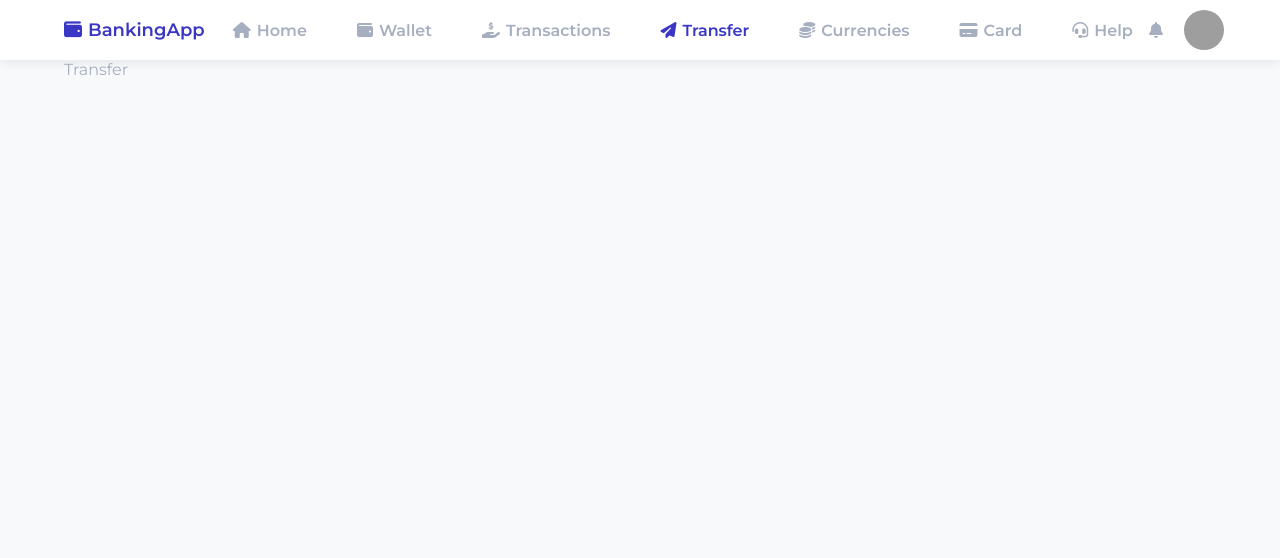
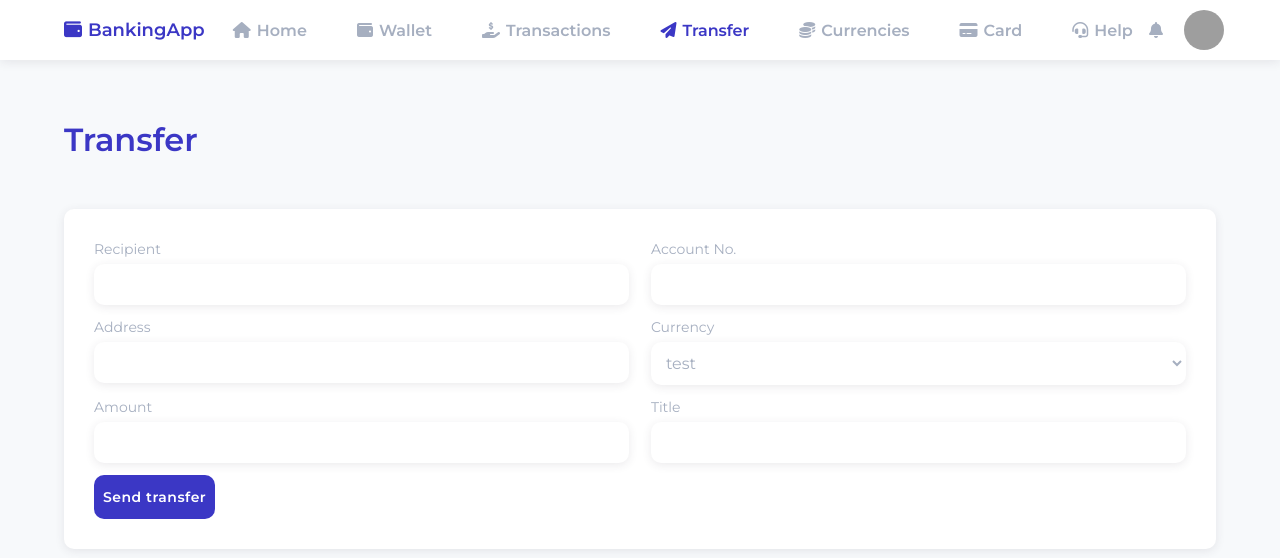
Before and after one commit to MiloszBaranskiDev/BankingApp, a React (Create React App) app: page /transfer in a window 1280 px wide. Shown: the top 558 px of the page. Built offline with nearby package versions, Linux system fonts and the light colour scheme; grey boxes are pictures that could not be loaded.

Commit message:
working on Transfer view

```diff
--- a/src/elements/Profile/ImageButtons.tsx
+++ b/src/elements/Profile/ImageButtons.tsx
@@ -7,7 +7,7 @@ const StyledImageButtons = styled.div`
   @media (min-width: ${(props) => props.theme.breakpoints.tablet}) {
     flex-direction: row;
   }
-  a {
+  button {
     display: inline-block;
     &:last-child {
       margin-top: 10px;
@@ -24,8 +24,8 @@ const StyledImageButtons = styled.div`
 const ImageButtons: React.FC = () => {
   return (
     <StyledImageButtons>
-      <StyledButton role="button">Upload new photo</StyledButton>
-      <StyledButton role="button">Remove</StyledButton>
+      <StyledButton as="button">Upload new photo</StyledButton>
+      <StyledButton as="button">Remove</StyledButton>
     </StyledImageButtons>
   );
 };
--- a/src/elements/layout/StyledButton.ts
+++ b/src/elements/layout/StyledButton.ts
@@ -3,10 +3,12 @@ import styled from "styled-components";
 const StyledButton = styled.a`
   color: white;
   cursor: pointer;
+  user-select: none;
   display: block;
   text-align: center;
   letter-spacing: 0.5px;
   padding: 13px 9px;
+  border: none;
   transition: border-radius 0.3s;
   background-color: ${(props) => props.theme.colors.main};
   border-radius: ${(props) => props.theme.radius};
--- /dev/null
+++ b/src/elements/layout/StyledSelect.ts
@@ -0,0 +1,19 @@
+import styled from "styled-components";
+
+const StyledSelect = styled.select`
+  display: block;
+  border: none;
+  padding: 10px;
+  outline: none;
+  border: 1px solid transparent;
+  width: 100%;
+  cursor: pointer;
+  transition: border-color 0.3s;
+  box-shadow: ${(props) => props.theme.shadow};
+  border-radius: ${(props) => props.theme.radius};
+  background-color: ${(props) => props.theme.colors.bgc};
+  color: ${(props) => props.theme.colors.typography_dark};
+  font-size: ${(props) => props.theme.typography.size_normal};
+`;
+
+export default StyledSelect;
--- a/src/parts/Profile/UserFields.tsx
+++ b/src/parts/Profile/UserFields.tsx
@@ -20,14 +20,14 @@ const StyledUserFields = styled.div`
   }
 `;
 
-interface FieldsInterface {
+interface IFields {
   label: string;
   type: string;
   value: string | number;
 }
 
 const UserFields: React.FC = () => {
-  const fields: FieldsInterface[] = [
+  const fields: IFields[] = [
     {
       label: "Login",
       type: "string",
--- /dev/null
+++ b/src/parts/Transfer/Form.tsx
@@ -0,0 +1,92 @@
+import styled from "styled-components";
+import StyledLabel from "elements/layout/StyledLabel";
+import StyledInput from "elements/layout/StyledInput";
+import StyledSelect from "elements/layout/StyledSelect";
+import StyledButton from "elements/layout/StyledButton";
+
+const StyledForm = styled.form`
+  margin-top: 30px;
+  box-shadow: ${(props) => props.theme.shadow};
+  border-radius: ${(props) => props.theme.radius};
+  background-color: ${(props) => props.theme.colors.bgc};
+  padding: ${(props) => props.theme.tilePadding};
+  @media (min-width: ${(props) => props.theme.breakpoints.tablet}) {
+    display: flex;
+    flex-wrap: wrap;
+    justify-content: space-between;
+    .transferField {
+      flex-basis: 49%;
+    }
+  }
+  .transferField {
+    margin-bottom: 12px;
+  }
+`;
+
+interface IFields {
+  label: string;
+  type: string;
+  isSelect?: boolean;
+}
+
+const Form: React.FC = () => {
+  const fields: IFields[] = [
+    {
+      label: "Recipient",
+      type: "string",
+    },
+    {
+      label: "Account No.",
+      type: "string",
+    },
+    {
+      label: "Address",
+      type: "string",
+    },
+    {
+      label: "Currency",
+      isSelect: true,
+      type: null as any,
+    },
+    {
+      label: "Amount",
+      type: "number",
+    },
+    {
+      label: "Title",
+      type: "string",
+    },
+  ];
+
+  const handleSubmit = (e: React.FormEvent<HTMLFormElement>) => {
+    e.preventDefault();
+    console.log("click");
+  };
+
+  return (
+    <StyledForm onSubmit={(e) => handleSubmit(e)}>
+      {fields.map((field) => (
+        <div className="transferField" key={field.label}>
+          <StyledLabel htmlFor={field.label.toLowerCase()}>
+            {field.label}
+          </StyledLabel>
+          {!field.isSelect ? (
+            <StyledInput id={field.label.toLowerCase()} type={field.type} />
+          ) : (
+            <StyledSelect id={field.label.toLowerCase()}>
+              <option value="test">test</option>
+            </StyledSelect>
+          )}
+        </div>
+      ))}
+      <StyledButton as={"button"} type="submit">
+        Send transfer
+      </StyledButton>
+    </StyledForm>
+  );
+};
+
+export default Form;
+function e(e: any): void {
+  throw new Error("Function not implemented.");
+}
--- a/src/views/Transfer.tsx
+++ b/src/views/Transfer.tsx
@@ -1,8 +1,12 @@
+import StyledPageTitle from "elements/layout/StyledPageTitle";
+import Form from "parts/Transfer/Form";
+
 const Transfer: React.FC = () => {
   return (
-    <div>
-      <p>Transfer</p>
-    </div>
+    <>
+      <StyledPageTitle>Transfer</StyledPageTitle>
+      <Form />
+    </>
   );
 };
 
```
